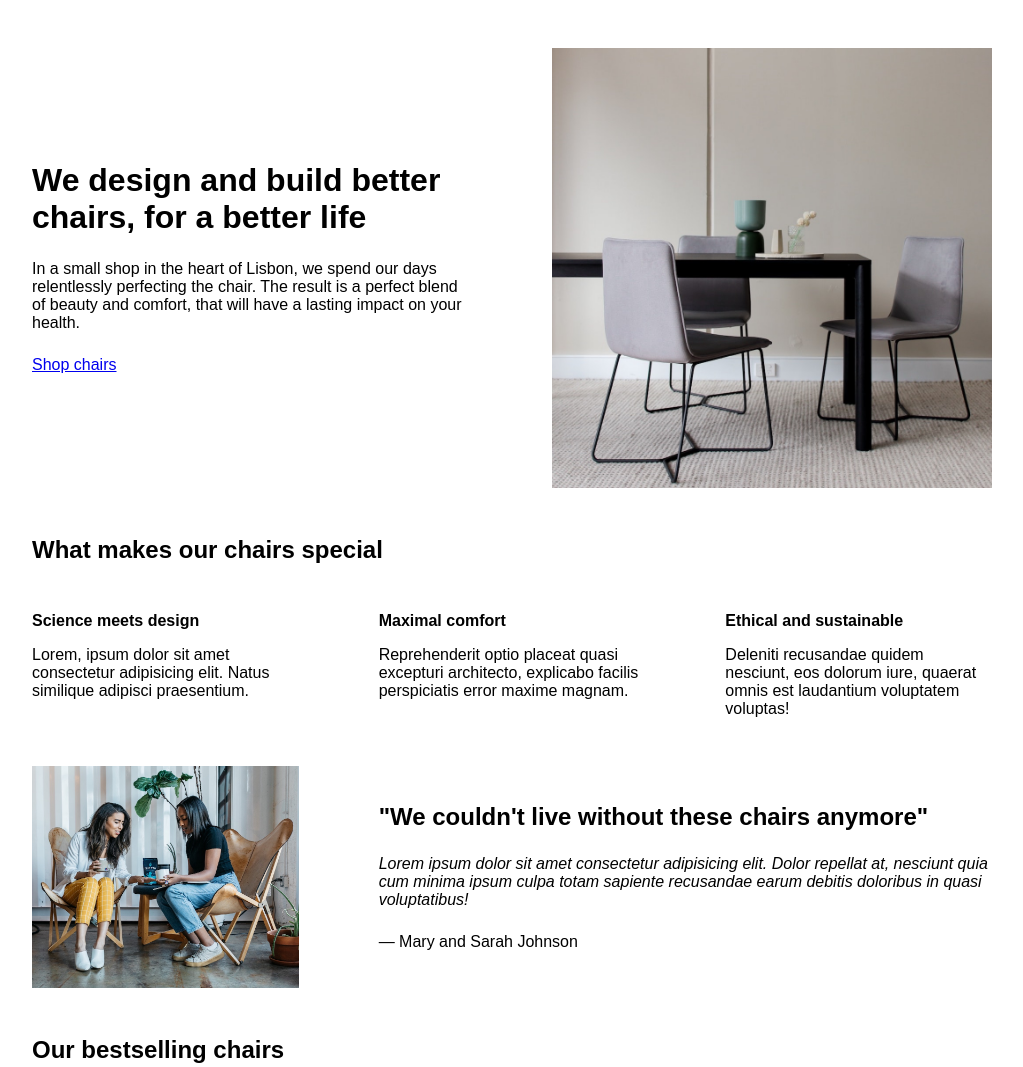
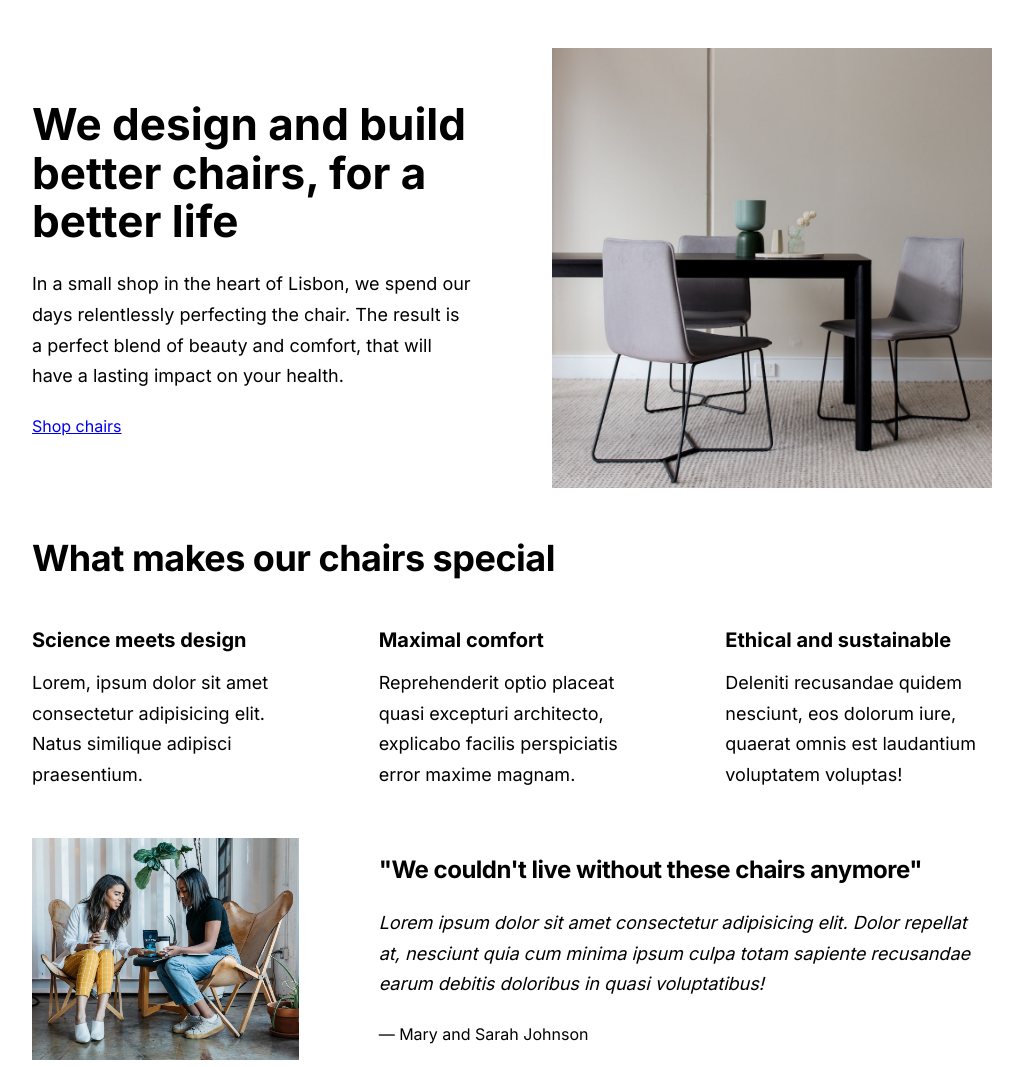
Before and after one commit to Koushith/Back-To-Basics, a plain HTML site: page 05-Design/index.html in a window 1280 px wide. Shown: the top 1067 px of the page, without its empty margins (128-1151 px from the left). Drawn offline with Linux system fonts and the light colour scheme.

Commit message:
adds typo guidelines

```diff
--- a/05-Design/index.html
+++ b/05-Design/index.html
@@ -4,8 +4,10 @@
     <meta charset="UTF-8" />
     <meta http-equiv="X-UA-Compatible" content="IE=edge" />
     <meta name="viewport" content="width=device-width, initial-scale=1.0" />
-
-    <link rel="stylesheet" href="style.css" />
+    <link rel="preconnect" href="https://fonts.googleapis.com" />
+    <link rel="preconnect" href="https://fonts.gstatic.com" crossorigin />
+    <link href="https://fonts.googleapis.com/css2?family=Inter:wght@400;500;700&display=swap" rel="stylesheet" />
+    <link rel="stylesheet" href="./style.css" />
     <title>Lisbon Chair Shop</title>
   </head>
   <body>
@@ -14,9 +16,8 @@
         <div class="header-text-box">
           <h1>We design and build better chairs, for a better life</h1>
           <p class="header-text">
-            In a small shop in the heart of Lisbon, we spend our days
-            relentlessly perfecting the chair. The result is a perfect blend of
-            beauty and comfort, that will have a lasting impact on your health.
+            In a small shop in the heart of Lisbon, we spend our days relentlessly perfecting the chair. The result is a
+            perfect blend of beauty and comfort, that will have a lasting impact on your health.
           </p>
           <a class="btn btn--big" href="#">Shop chairs</a>
         </div>
@@ -29,8 +30,7 @@
           <div>
             <p class="features-title"><strong>Science meets design</strong></p>
             <p class="features-text">
-              Lorem, ipsum dolor sit amet consectetur adipisicing elit. Natus
-              similique adipisci praesentium.
+              Lorem, ipsum dolor sit amet consectetur adipisicing elit. Natus similique adipisci praesentium.
             </p>
           </div>
 
@@ -39,8 +39,8 @@
               <strong>Maximal comfort</strong>
             </p>
             <p class="features-text">
-              Reprehenderit optio placeat quasi excepturi architecto, explicabo
-              facilis perspiciatis error maxime magnam.
+              Reprehenderit optio placeat quasi excepturi architecto, explicabo facilis perspiciatis error maxime
+              magnam.
             </p>
           </div>
 
@@ -49,8 +49,7 @@
               <strong>Ethical and sustainable</strong>
             </p>
             <p class="features-text">
-              Deleniti recusandae quidem nesciunt, eos dolorum iure, quaerat
-              omnis est laudantium voluptatem voluptas!
+              Deleniti recusandae quidem nesciunt, eos dolorum iure, quaerat omnis est laudantium voluptatem voluptas!
             </p>
           </div>
         </div>
@@ -62,9 +61,8 @@
           <div class="testimonial-box">
             <h2>"We couldn't live without these chairs anymore"</h2>
             <blockquote class="testimonial-text">
-              Lorem ipsum dolor sit amet consectetur adipisicing elit. Dolor
-              repellat at, nesciunt quia cum minima ipsum culpa totam sapiente
-              recusandae earum debitis doloribus in quasi voluptatibus!
+              Lorem ipsum dolor sit amet consectetur adipisicing elit. Dolor repellat at, nesciunt quia cum minima ipsum
+              culpa totam sapiente recusandae earum debitis doloribus in quasi voluptatibus!
             </blockquote>
             <p class="testimonial-author">&mdash; Mary and Sarah Johnson</p>
           </div>
@@ -153,9 +151,8 @@
       </section>
 
       <footer>
-        Copyright &copy; 2027 by Jonas Schmedtmann. Part of "Build Responsive
-        Real-World Websites with HTML and CSS" online course. Use for learning
-        purposes only.
+        Copyright &copy; 2027 by Jonas Schmedtmann. Part of "Build Responsive Real-World Websites with HTML and CSS"
+        online course. Use for learning purposes only.
       </footer>
     </div>
   </body>
--- a/05-Design/style.css
+++ b/05-Design/style.css
@@ -16,7 +16,7 @@ FONT SIZE SYSTEM (px)
 /* GENERAL STYLES */
 /* ------------------------ */
 body {
-  font-family: sans-serif;
+  font-family: 'Inter', sans-serif;
 }
 
 .container {
@@ -31,6 +31,8 @@ section {
 
 h2 {
   margin-bottom: 48px;
+  font-size: 36px;
+  letter-spacing: -0.5px;
 }
 
 .grid-3-cols {
@@ -57,10 +59,14 @@ header {
 
 h1 {
   margin-bottom: 24px;
+  font-size: 44px;
+  line-height: 1.1;
 }
 
 .header-text {
   margin-bottom: 24px;
+  font-size: 18px;
+  line-height: 1.7;
 }
 
 img {
@@ -73,9 +79,12 @@ img {
 
 .features-title {
   margin-bottom: 16px;
+  font-size: 20px;
 }
 
 .features-text {
+  font-size: 18px;
+  line-height: 1.7;
 }
 
 /* TESTIMONIAL */
@@ -89,11 +98,14 @@ img {
 
 .testimonial-box h2 {
   margin-bottom: 24px;
+  font-size: 24px;
 }
 
 .testimonial-text {
   font-style: italic;
   margin-bottom: 24px;
+  line-height: 1.7;
+  font-size: 18px;
 }
 
 /* CHAIRS */
@@ -103,6 +115,7 @@ img {
 
 h3 {
   margin-bottom: 24px;
+  font-size: 20px;
 }
 
 .chair-details {
@@ -127,8 +140,10 @@ h3 {
 .chair-price {
   display: flex;
   justify-content: space-between;
+  font-size: 20px;
 }
 
 footer {
   margin-bottom: 48px;
+  font-size: 14px;
 }
```
